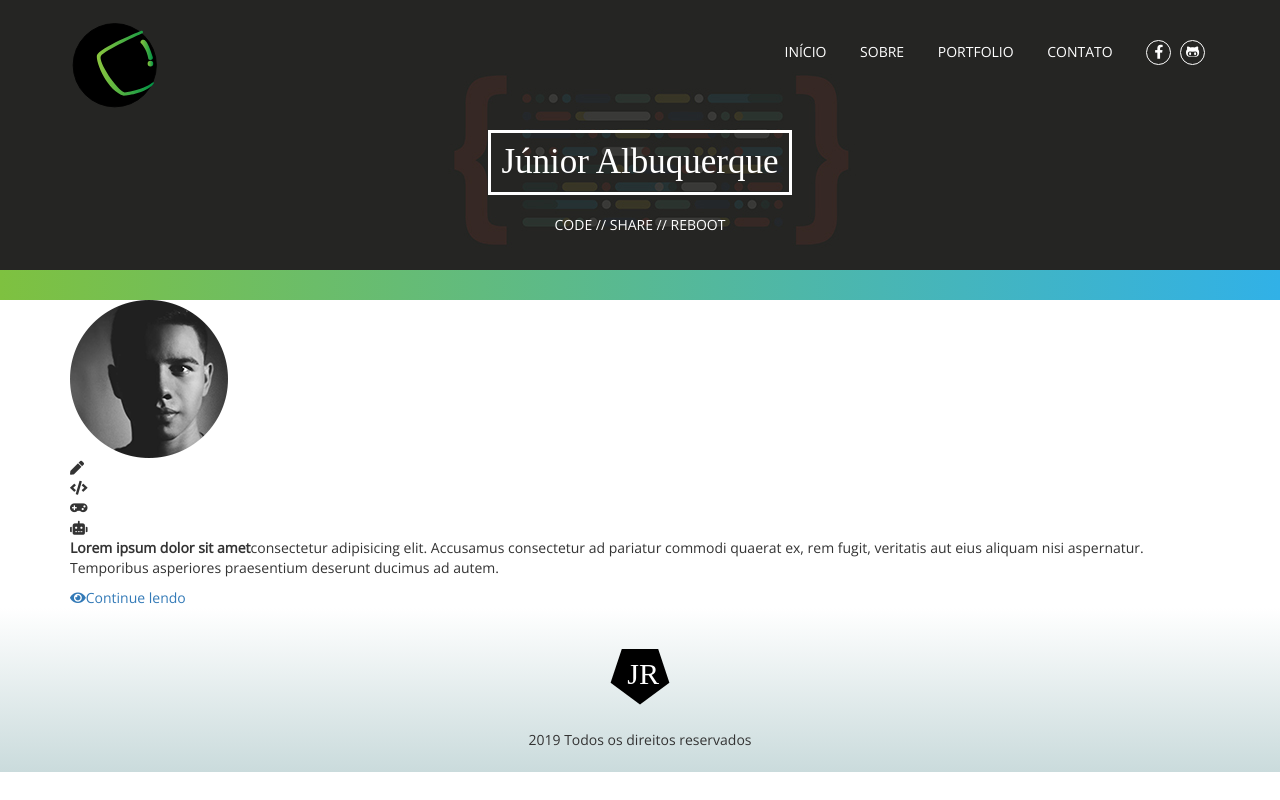
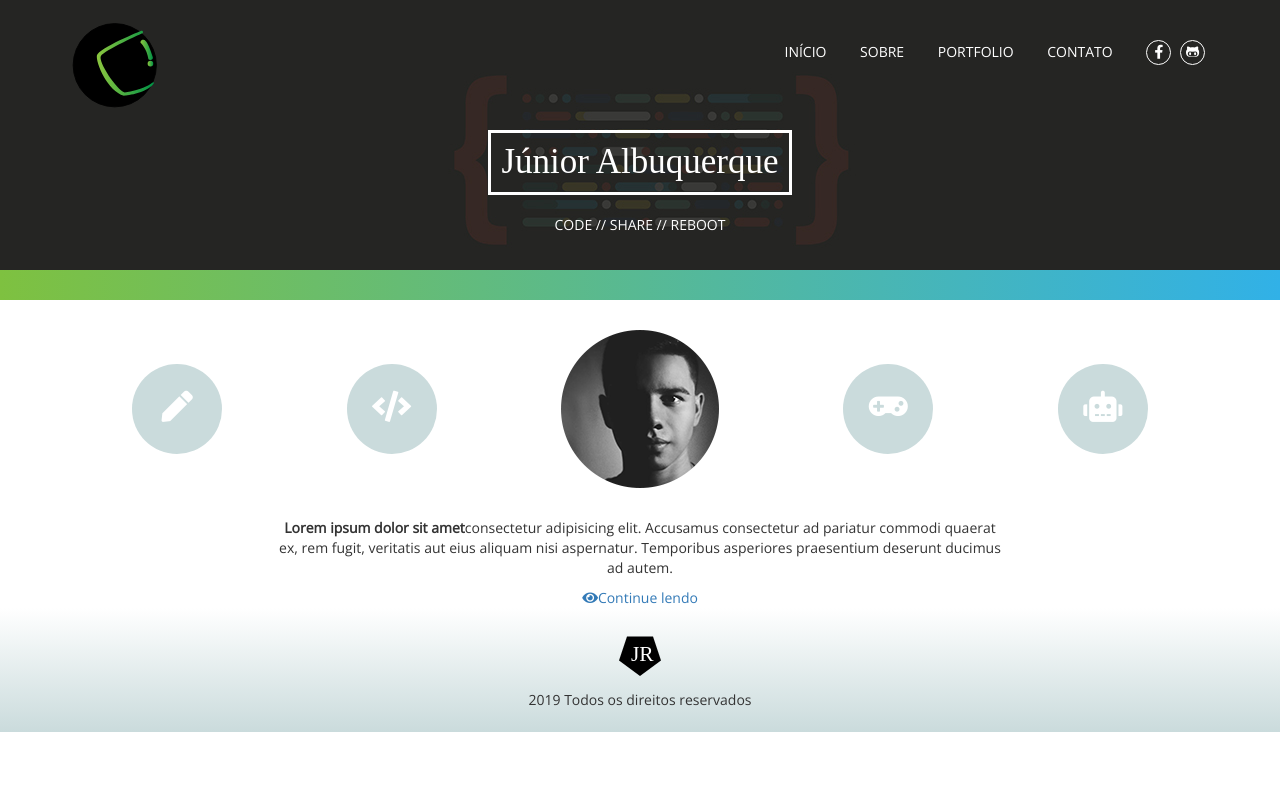
Before and after one commit to JuniorAlbuquerque/portweb, a website: page index.html in a window 1280 px wide. Drawn offline with nearby package versions, Linux system fonts and the light colour scheme.

Commit message:
pages add

```diff
--- a/index.html
+++ b/index.html
@@ -8,6 +8,7 @@
     <title>CodePorts</title>
     <link rel="stylesheet" href="css/geral.css">
     <link rel="stylesheet" href="css/plugins.css">
+    <link rel="stylesheet" href="css/home.css">
 </head>
 
 <body>
@@ -42,24 +43,27 @@
     </header>
 
     <main>
+        <section class="sobre">
             <div class="container">
                 <div class="itens">
-            <div class="imagem">
+                    <div class="foto">
                         <img src="images/img-perfil.png" alt="Imagem Perfil">
                     </div>
-            <div class="lapis">
+                    <div class="icone-lapis">
                         <i class="fas fa-pen"></i>
                     </div>
-            <div class="code">
+                    <div class="icone-code">
                         <i class="fas fa-code"></i>
                     </div>
-            <div class="gamepad">
+                    <div class="icone-gamepad">
                         <i class="fas fa-gamepad"></i>
                     </div>
-            <div class="robo">
+                    <div class="icone-robo">
                         <i class="fas fa-robot"></i>
                     </div>
                 </div>
+
+                <div class="textos">
 
                 <p><strong>Lorem ipsum dolor sit amet</strong>consectetur adipisicing elit.
                     Accusamus consectetur
@@ -68,6 +72,8 @@
 
                 <a href="#" class="botao medio"><i class="fas fa-eye"></i>Continue lendo</a>
                 </div>
+            </div>
+        </section>
     </main>
 
     <footer>
--- a/sass/home.sass
+++ b/sass/home.sass
@@ -5,4 +5,6 @@
 @import '../bower_components/bootstrap-sass/assets/stylesheets/bootstrap/_mixins.scss'
 @import '../bower_components/bootstrap-sass/assets/stylesheets/bootstrap/_variables.scss'
 
+@import '../bower_components/sass-flex-mixin/_flex.scss'
+
 @import 'templates/_home.sass'
--- a/sass/organisms/_footer.sass
+++ b/sass/organisms/_footer.sass
@@ -4,10 +4,10 @@ footer
 
     .logo-rodape
         img
-            width: 80px
-            height: 70px
+            width: 60px
+            height: 50px
             display: block
-            margin: 20px auto
+            margin: 10px auto
 
     p
         text-align: center
--- /dev/null
+++ b/sass/organisms/_sobre.sass
@@ -0,0 +1,36 @@
+section.sobre
+    .itens
+        +flexbox
+        +align-items(center)
+        +justify-content(space-around)
+        margin: 30px 0
+
+        .foto
+            +order(3)
+
+        [class^="icone-"]
+            width: 90px
+            height: 90px
+            background-color: $azul-claro
+            +border-radius(120px)
+            text-align: center
+            line-height: 85px
+            color: $branco
+            +font-size(50px)
+
+            &.icone-lapis
+                +order(1)
+
+            &.icone-code
+                +order(2)
+
+            &.icone-gamepad
+                +order(4)
+
+            &.icone-robo
+                +order(5)
+
+    .textos
+        +make-sm-column(8)
+        +make-sm-column-offset(2)
+        text-align: center
--- a/sass/templates/_home.sass
+++ b/sass/templates/_home.sass
@@ -0,0 +1 @@
+@import 'organisms/_sobre.sass'
```
Also changed, not shown: css/geral.css, css/home.css. Lines whose indentation alone changed are shown as unchanged.
